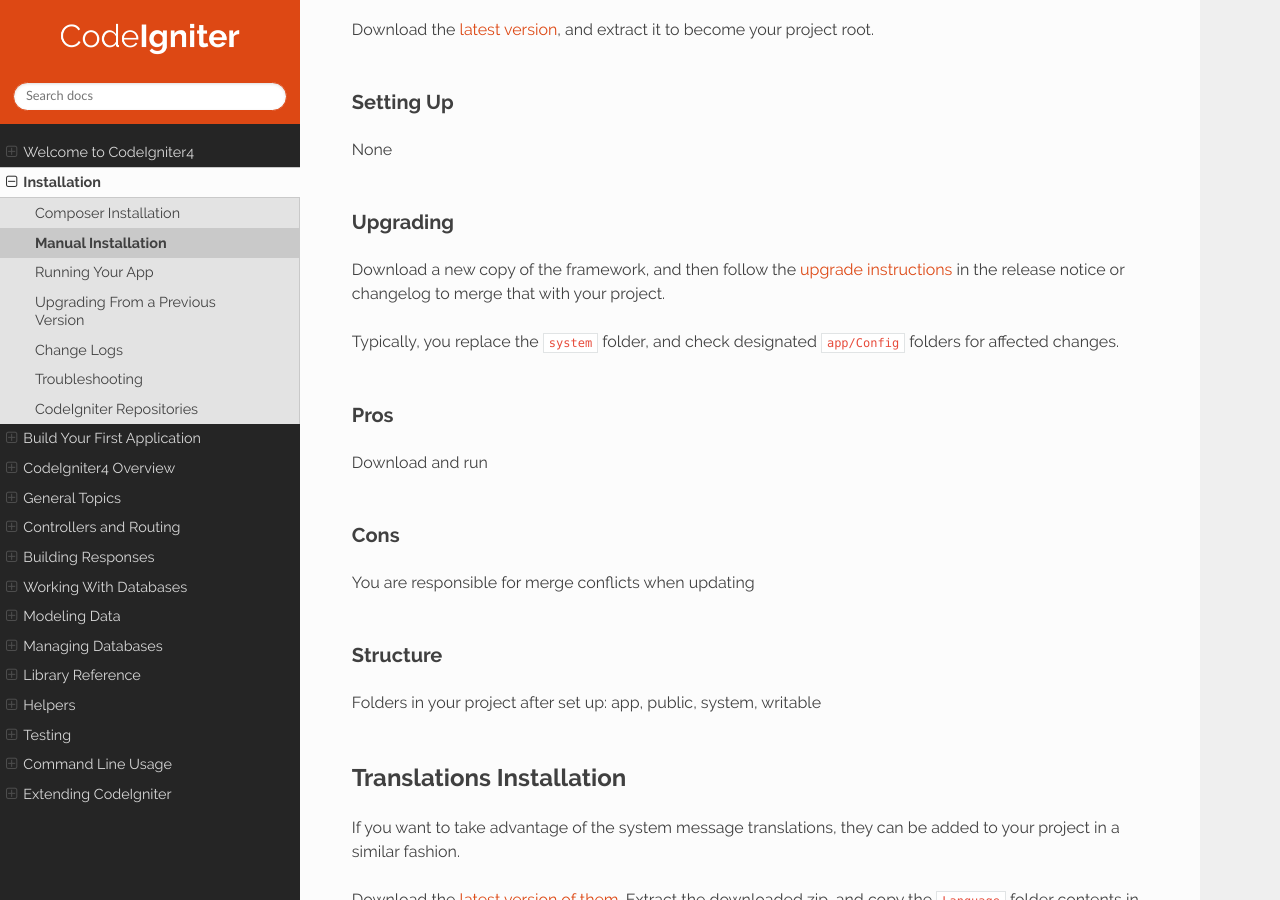
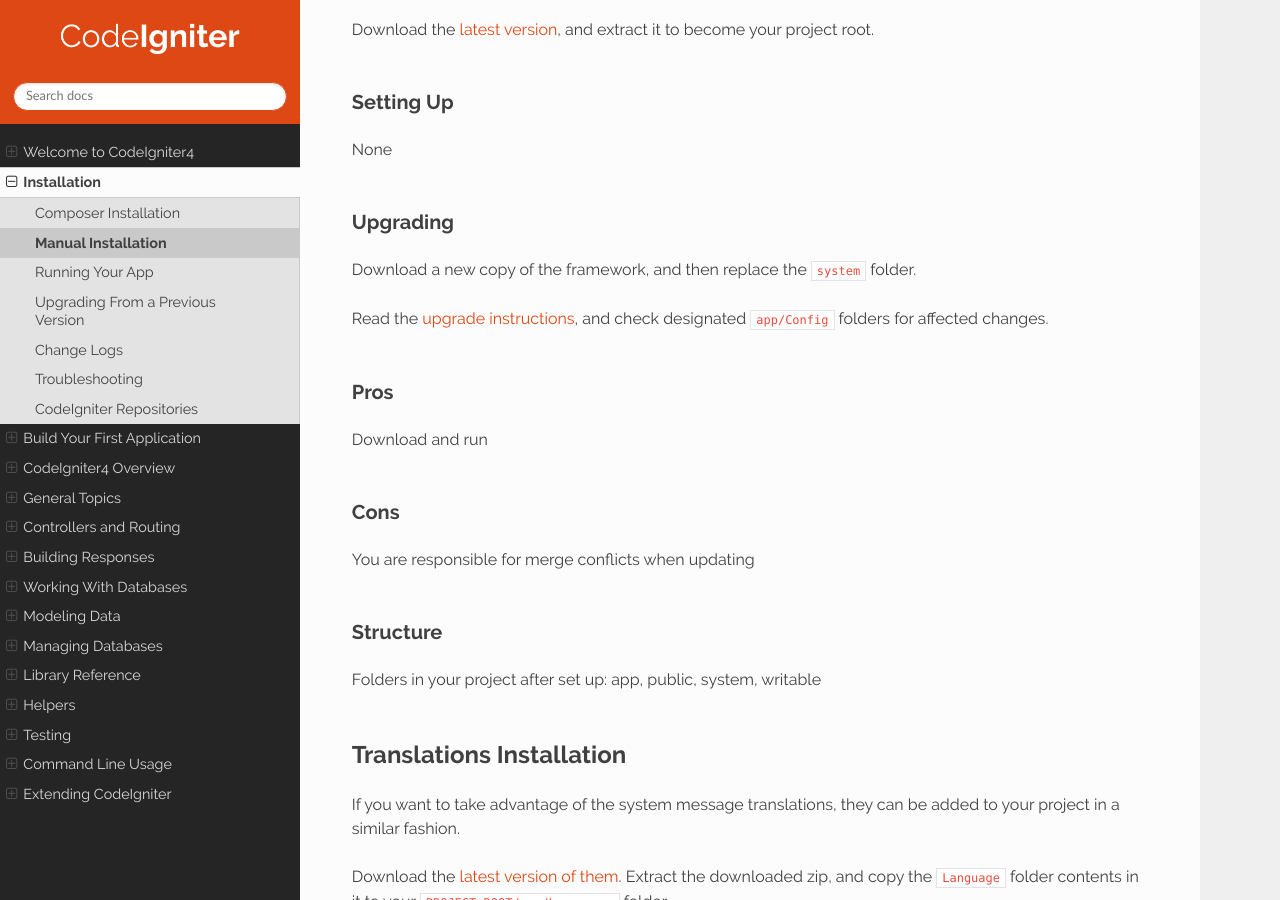
Before and after one commit to NEKOGET/ci4_user_guide_src, a Sphinx documentation site: the page built from source/installation/installing_manual.rst, in a window 1280 px wide and 900 px high, scrolled down 662 px. Built offline with Sphinx 7.4.7 and the Read the Docs theme 2.0.0, drawn with Linux system fonts in a browser that asks for light colours.

Commit message:
docs: fix manual installation upgrading instruction

```diff
--- a/source/installation/installing_manual.rst
+++ b/source/installation/installing_manual.rst
@@ -32,10 +32,9 @@ None
 Upgrading
 ---------
 
-Download a new copy of the framework, and then follow the :doc:`upgrade instructions <upgrading>`
-in the release notice or changelog to merge that with your project.
+Download a new copy of the framework, and then replace the ``system`` folder.
 
-Typically, you replace the ``system`` folder, and check designated
+Read the :doc:`upgrade instructions <upgrading>`, and check designated
 ``app/Config`` folders for affected changes.
 
 Pros
```
